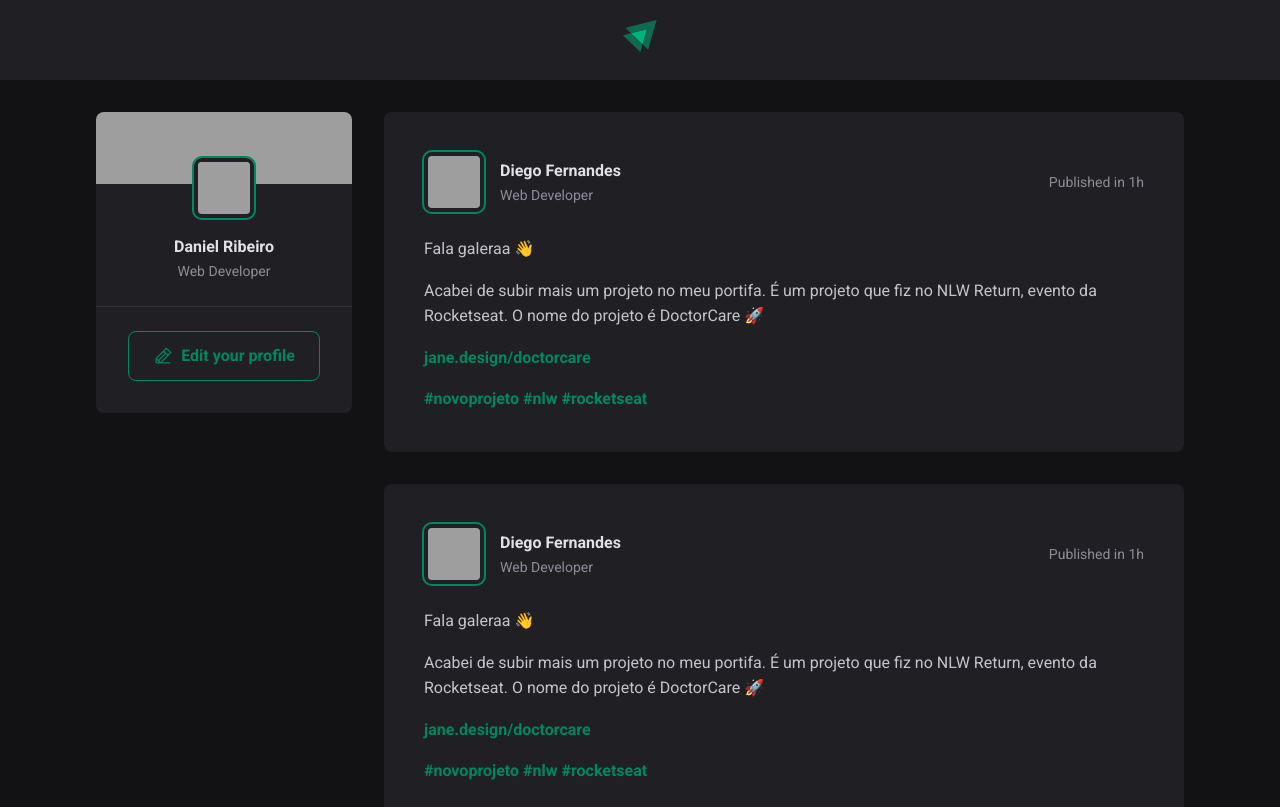
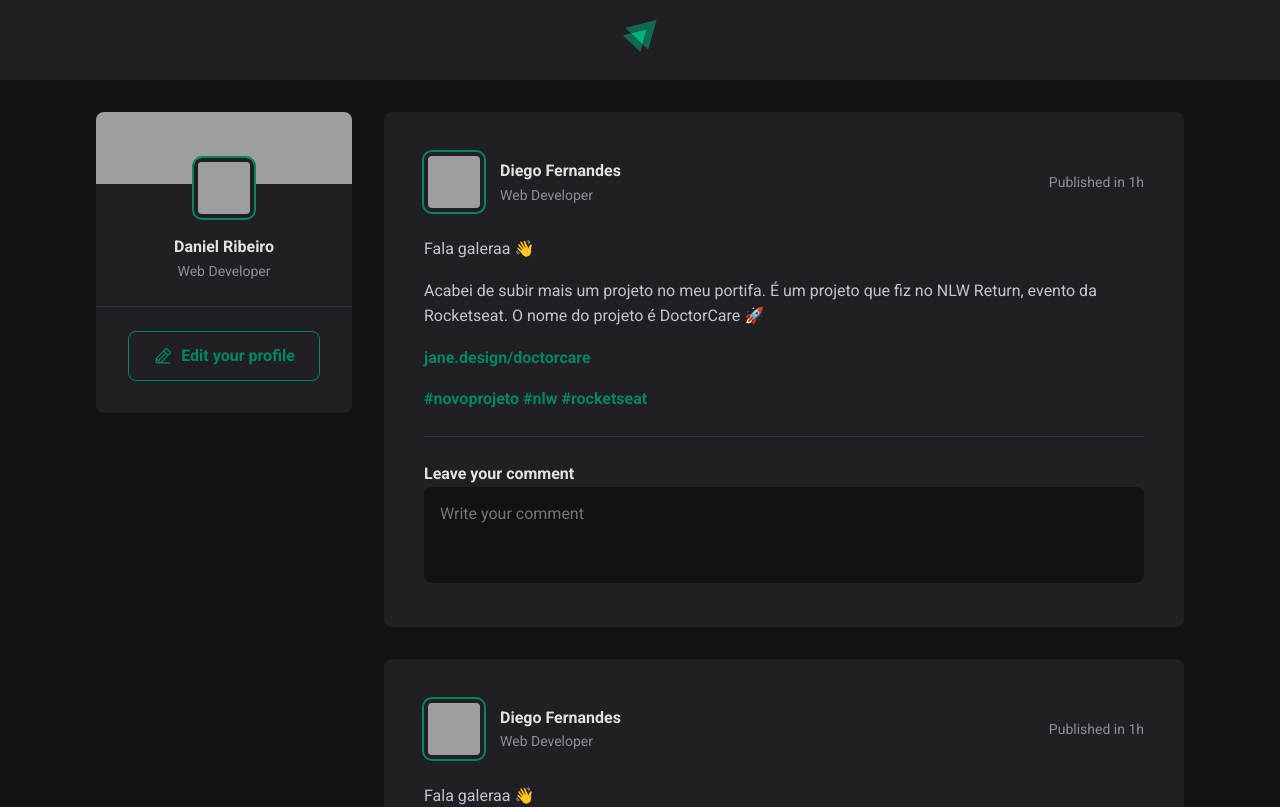
Before and after one commit to danielKNS/RocketSeat, a React (Vite) app: page / in a window 1280 px wide. Shown: the top 807 px of the page. Built offline with nearby package versions, Linux system fonts and the light colour scheme; grey boxes are pictures that could not be loaded.

Commit message:
working on the comment and button for post

```diff
--- a/src/components/Post.jsx
+++ b/src/components/Post.jsx
@@ -35,6 +35,16 @@
           <a href="">#rocketseat</a>
         </p>
       </div>
+
+      <form className={styles.commentForm}>
+        <strong>Leave your comment</strong>
+
+        <textarea placeholder="Write your comment" />
+
+        <footer>
+          <button type="submit">Publish</button>
+        </footer>
+      </form>
     </article>
   );
 };
--- a/src/components/Post.module.css
+++ b/src/components/Post.module.css
@@ -70,3 +70,54 @@
   color: var(--gray-400);
   line-height: 1.6;
 }
+
+/* The little white line  */
+.commentForm {
+  width: 100%;
+  margin-top: 1.5rem;
+  padding-top: 1.5rem;
+  border-top: 1px solid var(--gray-600);
+}
+
+.commentForm > strong {
+  line-height: 1.6;
+  color: var(--gray-100);
+}
+
+.commentForm textarea {
+  width: 100%;
+  background: var(--gray-900);
+  border: 0;
+  resize: none;
+  height: 6rem;
+  padding: 1rem;
+  border-radius: 8px;
+  color: var(--gray-100);
+  line-height: 1.4;
+}
+/* This makes the button invisible and make sure we are not taking up space */
+.commentForm footer {
+  visibility: hidden;
+  max-height: 0;
+}
+/* This is when the user gets withing/press the textarea the button will appear */
+.commentForm:focus-within footer {
+  visibility: visible;
+  max-height: none;
+}
+
+.commentForm button[type="submit"] {
+  padding: 1rem 1.5rem;
+  margin-top: 1rem;
+  border-radius: 8px;
+  border: 0;
+  background: var(--green-500);
+  color: var(--white);
+  font-weight: bold;
+  cursor: pointer;
+  transition: background-color 0.1s;
+}
+
+.commentForm button[type="submit"]:hover {
+  background: var(--green-300);
+}
--- a/src/styles.css
+++ b/src/styles.css
@@ -10,6 +10,11 @@
 
   --green-300: #00b37e;
   --green-500: #00875f;
+}
+/* here we are chaging to our personal focus in the our website */
+:focus {
+  outline: transparent;
+  box-shadow: 0 0 0 2px var(--green-500);
 }
 * {
   margin: 0;
```
